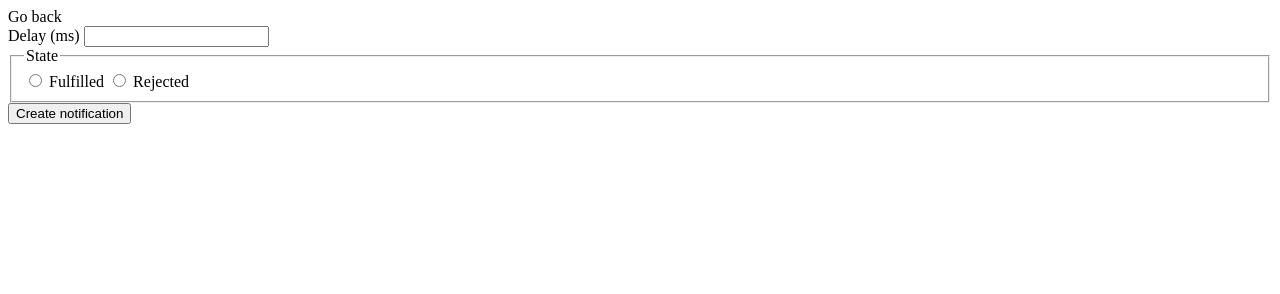
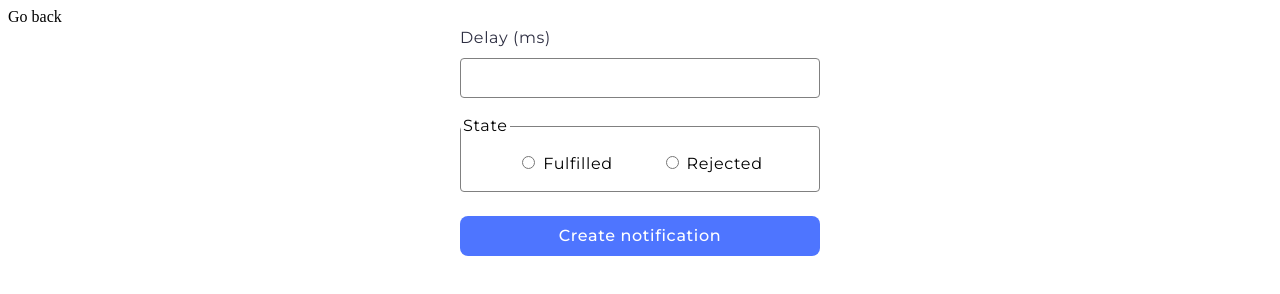
Before and after one commit to Alyona-Lyalina/goit-js-hw-10, a website built with Vite: page src/2-snackbar.html in a window 1280 px wide. Built offline with nearby package versions, Linux system fonts and the light colour scheme.

Commit message:
create 2 task js and css

```diff
--- a/src/2-snackbar.html
+++ b/src/2-snackbar.html
@@ -4,6 +4,11 @@
     <meta charset="UTF-8" />
     <meta name="viewport" content="width=device-width, initial-scale=1.0" />
     <title>Promise Generator</title>
+    <link
+      href="https://fonts.googleapis.com/css2?family=Montserrat:ital,wght@0,100..900;1,100..900&display=swap"
+      rel="stylesheet"
+    />
+
     <link rel="stylesheet" href="./css/styles.css" />
   </head>
 
@@ -15,13 +20,14 @@
     </header>
     <main>
       <form class="form">
-        <label>
+        <label class="delay-label">
           Delay (ms)
           <input type="number" name="delay" required />
         </label>
 
-        <fieldset>
+        <fieldset class="fieldset">
           <legend>State</legend>
+          <div class="status-selector">
             <label>
               <input type="radio" name="state" value="fulfilled" required />
               Fulfilled
@@ -30,9 +36,10 @@
               <input type="radio" name="state" value="rejected" required />
               Rejected
             </label>
+          </div>
         </fieldset>
 
-        <button type="submit">Create notification</button>
+        <button class="btn" type="submit">Create notification</button>
       </form>
     </main>
 
--- a/src/css/2-snackbar.css
+++ b/src/css/2-snackbar.css
@@ -0,0 +1,76 @@
+.form {
+  display: flex;
+  flex-direction: column;
+  margin: 0 auto;
+  align-items: center;
+}
+
+.delay-label {
+  display: flex;
+  flex-direction: column;
+  margin-bottom: 16px;
+  width: 360px;
+
+  font-family: var(--font-family);
+  font-weight: 400;
+  font-size: 16px;
+  line-height: 1.5;
+  letter-spacing: 0.04em;
+  color: #2e2f42;
+}
+
+.delay-label input {
+  padding: 8px;
+  border-radius: 4px;
+  border: 1px solid #808080;
+  width: 360px;
+  height: 40px;
+  margin-top: 8px;
+}
+
+.delay-label input:hover {
+  border: 1px solid #000000;
+}
+
+.fieldset {
+  width: 360px;
+  height: 78px;
+  padding-top: 14px;
+  font-family: var(--font-family);
+  font-weight: 400;
+  font-size: 16px;
+  line-height: 1.5;
+  letter-spacing: 0.04em;
+  border: 1px solid #808080;
+  border-radius: 4px;
+}
+
+.fieldset:hover {
+  border: 1px solid #000000;
+}
+
+.status-selector {
+  display: flex;
+  justify-content: center;
+  gap: 48px;
+}
+
+.btn {
+  margin-top: 24px;
+  border-radius: 8px;
+  padding: 8px 16px;
+  width: 360px;
+  height: 40px;
+  background: #4e75ff;
+  border: none;
+  font-family: var(--font-family);
+  font-weight: 500;
+  font-size: 16px;
+  line-height: 150%;
+  letter-spacing: 0.04em;
+  color: #fff;
+}
+
+.btn:hover {
+  background: #6c8cff;
+}
--- a/src/css/reset.css
+++ b/src/css/reset.css
@@ -47,3 +47,8 @@ img {
   text-align: center;
   font-size: 24px;
 }
+
+fieldset {
+  padding: 0;
+  margin: 0;
+}
--- a/src/js/2-snackbar.js
+++ b/src/js/2-snackbar.js
@@ -1 +1,40 @@
 import iziToast from "izitoast";
+
+
+const delayForm = document.querySelector('.form');
+
+delayForm.addEventListener('submit', (event) => {
+  event.preventDefault();
+
+  const delay = Number(delayForm.elements.delay.value);
+  const state = delayForm.elements.state.value;
+
+  createPromise(delay, state)
+    .then((delay) => {
+      iziToast.success({
+        title: '✅ Success',
+        message: `Fulfilled promise in ${delay}ms`,
+        position: 'topRight',
+      });
+    })
+    .catch((delay) => {
+      iziToast.error({
+        title: '❌ Error',
+        message: `Rejected promise in ${delay}ms`,
+        position: 'topRight',
+      });
+    });
+  delayForm.reset();
+});
+
+function createPromise(delay, state) {
+  return new Promise((resolve, reject) => {
+    setTimeout(() => {
+      if (state === 'fulfilled') {
+        resolve(delay);
+      } else {
+        reject(delay);
+      }
+    }, delay);
+  });
+}
```
Lines whose indentation alone changed are shown as unchanged.
